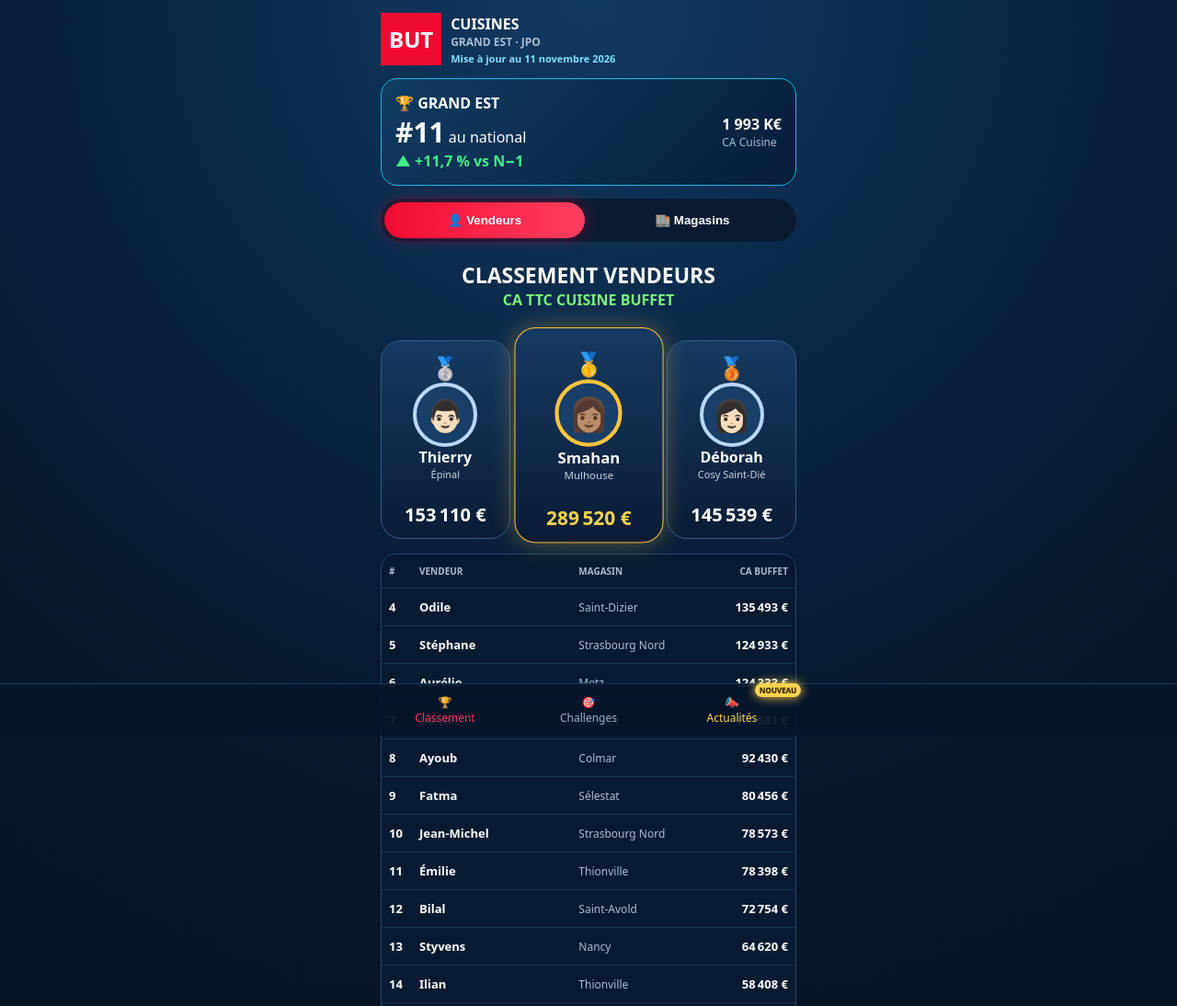
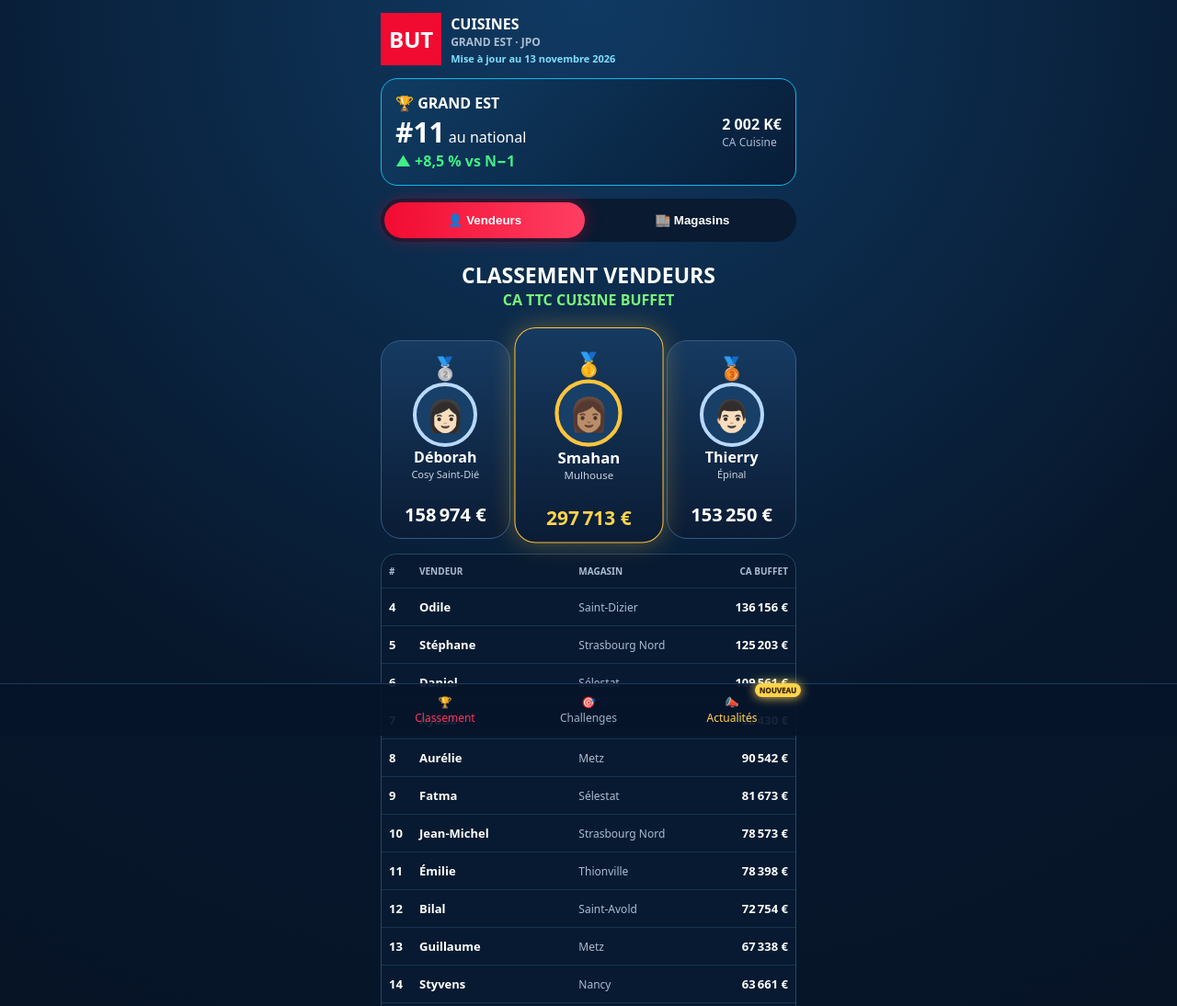
Before and after one commit to EmilianiM/grandest, a plain HTML site: page index.html in a window 1280 px wide. Shown: the top 1094 px of the page at 92% size. Drawn offline with Linux system fonts and the light colour scheme.

Commit message:
Add files via upload

```diff
--- a/index.html
+++ b/index.html
@@ -13,48 +13,48 @@
     @media(max-width:380px){.row{grid-template-columns:24px 1.2fr .9fr 76px;font-size:12px}.avatar{width:62px;height:62px}.name{font-size:14px}.ca{font-size:17px}}
     @media(prefers-reduced-motion:reduce){.pulse{animation:none}}
   </style>
-<style>.bar{width:95.9%}</style>
+<style>.bar{width:96.3%}</style>
 </head>
 <body>
 <main class="app">
-  <div class="brand"><div class="logo">BUT</div><div>CUISINES<div class="small">GRAND EST · JPO</div><div class="asof">Mise à jour au 11 novembre 2026</div></div></div>
+  <div class="brand"><div class="logo">BUT</div><div>CUISINES<div class="small">GRAND EST · JPO</div><div class="asof">Mise à jour au 13 novembre 2026</div></div></div>
   <div id="rankingsPage">
-  <section class="region"><div>🏆 <b>GRAND EST</b><div><span class="rank">#11</span> au national</div><span class="up">▲ +11,7 % vs N−1</span></div><div><b>1 993 K€</b><div class="small">CA Cuisine</div></div></section>
+  <section class="region"><div>🏆 <b>GRAND EST</b><div><span class="rank">#11</span> au national</div><span class="up">▲ +8,5 % vs N−1</span></div><div><b>2 002 K€</b><div class="small">CA Cuisine</div></div></section>
   <div class="tabs"><button class="tab active" data-view="sellers">👤 Vendeurs</button><button class="tab" data-view="stores">🏬 Magasins</button></div>
   <section id="sellers"><div class="title"><h1>CLASSEMENT VENDEURS</h1><b>CA TTC CUISINE BUFFET</b></div><div class="podium" id="sellerPodium"></div><div class="table" id="sellerTable"></div></section>
   <section id="stores" class="hide"><div class="title"><h1>CLASSEMENT MAGASINS</h1><b>CA TTC CUISINE</b></div><div class="podium" id="storePodium"></div><div class="table" id="storeTable"></div></section>
-  <section class="panel"><div class="bigstats"><div><strong>11e</strong><span class="small">/14 national</span></div><div><strong>1 993 K€</strong><span class="small">CA Cuisine</span></div><div><strong class="up">+11,7%</strong><span class="small">vs N−1</span></div></div><div style="margin-top:16px"><b>Objectif minimum région JPO</b><div class="progress"><div class="bar"></div></div><div class="small" style="margin-top:5px">1 993 K€ / 2 078 K€ · 95,9%</div></div></section>
+  <section class="panel"><div class="bigstats"><div><strong>11e</strong><span class="small">/14 national</span></div><div><strong>2 002 K€</strong><span class="small">CA Cuisine</span></div><div><strong class="up">+8,5%</strong><span class="small">vs N−1</span></div></div><div style="margin-top:16px"><b>Objectif minimum région JPO</b><div class="progress"><div class="bar"></div></div><div class="small" style="margin-top:5px">2 002 K€ / 2 078 K€ · 96,3%</div></div></section>
   </div>
-  <section id="challengesPage" class="hide"><div class="title"><h1>CHALLENGE RÉGIONAL</h1><b>MANCHE RETOUR · DU 23 AU 26 OCTOBRE</b></div><img class="challenge-poster" src="duel-manche-retour.png" alt="Duel des régions, manche retour entre la Bourgogne-Savoie et le Grand Est"><section class="panel"><div class="bigstats"><div><strong>1 993</strong><span class="small">K€ réalisés</span></div><div><strong>2 078</strong><span class="small">K€ objectif minimum</span></div><div><strong class="up">95,9%</strong><span class="small">atteints</span></div></div><div class="progress"><div class="bar"></div></div></section></section>
+  <section id="challengesPage" class="hide"><div class="title"><h1>CHALLENGE RÉGIONAL</h1><b>MANCHE RETOUR · DU 23 AU 26 OCTOBRE</b></div><img class="challenge-poster" src="duel-manche-retour.png" alt="Duel des régions, manche retour entre la Bourgogne-Savoie et le Grand Est"><section class="panel"><div class="bigstats"><div><strong>2 002</strong><span class="small">K€ réalisés</span></div><div><strong>2 078</strong><span class="small">K€ objectif minimum</span></div><div><strong class="up">96,3%</strong><span class="small">atteints</span></div></div><div class="progress"><div class="bar"></div></div></section></section>
   <section id="newsPage" class="hide"><div class="title"><h1>ACTUALITÉS</h1><b>INFORMATIONS DU MOMENT</b></div><article class="news-card featured"><div class="news-copy"><h2>✨ Nouvelle fonctionnalité disponible sur Planner</h2><p>Lorsque vous faites un clic droit sur un meuble, vous accédez directement à un menu rapide proposant six fonctions : <b>modifier, replacer, ouvrir, positionner, dupliquer et supprimer</b>.</p><p>Vous bénéficiez également d’un accès plus rapide à l’éditeur de plan de travail.</p></div></article><article class="news-card"><div class="news-copy"><h2>Cuisine Weeks</h2><p>Jusqu’à <b>−40 %</b> sur une sélection de cuisines et plans de travail, avec paiement en <b>20 fois sans frais</b>.</p><p class="small">Offre valable jusqu’au 26 octobre 2026. Voir conditions en magasin.</p></div></article><article class="news-card"><div class="news-copy"><h2>Applicatif Planner HOP</h2><p>Bonjour à tous,</p><p>La gamme HOP est actuellement en cours de déploiement sur le SMO. Le Planner n’est pas encore disponible à ce jour. Dès sa mise en service, une communication dédiée vous sera adressée.</p><p>Dans cette attente, merci de ne pas cliquer sur le bouton HOP. Nous vous remercions pour votre patience et votre compréhension.</p></div></article></section>
 </main>
 <footer class="footer"><div class="footerin"><button class="nav active" data-page="rankingsPage">🏆<br>Classement</button><button class="nav" data-page="challengesPage">🎯<br>Challenges</button><button class="nav news-alert" data-page="newsPage">📣<br>Actualités</button></div></footer>
 <script>
 const sellers=[
-  {name:'Smahan',store:'Mulhouse',ca:289520,face:'👩🏽'},
-  {name:'Thierry',store:'Épinal',ca:153110,face:'👨🏻'},
-  {name:'Déborah',store:'Cosy Saint-Dié',ca:145539,face:'👩🏻'},
-  {name:'Odile',store:'Saint-Dizier',ca:135493,face:'👩🏻'},
-  {name:'Stéphane',store:'Strasbourg Nord',ca:124933,face:'👨🏻'},
-  {name:'Aurélie',store:'Metz',ca:124333,face:'👩🏻'},
+  {name:'Smahan',store:'Mulhouse',ca:297713,face:'👩🏽'},
+  {name:'Déborah',store:'Cosy Saint-Dié',ca:158974,face:'👩🏻'},
+  {name:'Thierry',store:'Épinal',ca:153250,face:'👨🏻'},
+  {name:'Odile',store:'Saint-Dizier',ca:136156,face:'👩🏻'},
+  {name:'Stéphane',store:'Strasbourg Nord',ca:125203,face:'👨🏻'},
   {name:'Daniel',store:'Sélestat',ca:109561,face:'👨🏻',glasses:true},
   {name:'Ayoub',store:'Colmar',ca:92430,face:'👨🏽'},
-  {name:'Fatma',store:'Sélestat',ca:80456,face:'👩🏽'},
+  {name:'Aurélie',store:'Metz',ca:90542,face:'👩🏻'},
+  {name:'Fatma',store:'Sélestat',ca:81673,face:'👩🏽'},
   {name:'Jean-Michel',store:'Strasbourg Nord',ca:78573,face:'👨🏻'},
   {name:'Émilie',store:'Thionville',ca:78398,face:'👩🏻'},
   {name:'Bilal',store:'Saint-Avold',ca:72754,face:'👨🏽'},
-  {name:'Styvens',store:'Nancy',ca:64620,face:'👨🏻'},
+  {name:'Guillaume',store:'Metz',ca:67338,face:'👨🏻'},
+  {name:'Styvens',store:'Nancy',ca:63661,face:'👨🏻'},
   {name:'Ilian',store:'Thionville',ca:58408,face:'👨🏻'},
-  {name:'Guillaume',store:'Metz',ca:55888,face:'👨🏻'},
-  {name:'Cédric',store:'Strasbourg Nord',ca:49297,face:'👨🏻'},
-  {name:'Emmanuelle',store:'Sarreguemines',ca:45483,face:'👩🏻'},
+  {name:'Emmanuelle',store:'Sarreguemines',ca:49848,face:'👩🏻'},
+  {name:'Cédric',store:'Strasbourg Nord',ca:49386,face:'👨🏻'},
   {name:'Louise',store:'Remiremont',ca:41436,face:'👩🏻'},
   {name:'Olivier',store:'Nancy',ca:41332,face:'👨🏻'},
-  {name:'Johann',store:'Belfort',ca:24061,face:'👨🏻'},
+  {name:'Johann',store:'Belfort',ca:24315,face:'👨🏻'},
   {name:'Émilie Z.',store:'Colmar',ca:3838,face:'👩🏻'},
   {name:'Florian',store:'Épinal',ca:2929,face:'👨🏻'},
   {name:'Yohan',store:'Épinal',ca:2829,face:'👨🏻'},
-  {name:'Inès',store:'Sélestat',ca:1662,face:'👩🏽'},
+  {name:'Inès',store:'Sélestat',ca:1702,face:'👩🏽'},
   {name:'Marlon',store:'Remiremont',ca:1398,face:'👨🏻'},
   {name:'Nathalie',store:'Cosy Sarrebourg',ca:542,face:'👩🏻'},
   {name:'Julie',store:'Metz',ca:388,face:'👩🏻'},
@@ -64,12 +64,12 @@ const sellers=[
   {name:'Malo',store:'Colmar',ca:-1212,face:'👨🏻'}
 ];
 const stores=[
-  {name:'Mulhouse',ca:299000},{name:'Strasbourg Nord',ca:258000},{name:'Sélestat',ca:199000},{name:'Metz',ca:197000},{name:'Épinal',ca:165000},{name:'Cosy Saint-Dié',ca:154000},{name:'Thionville',ca:150000},{name:'Saint-Dizier',ca:145000},{name:'Nancy',ca:113000},{name:'Colmar',ca:102000},{name:'Saint-Avold',ca:79000},{name:'Sarreguemines',ca:49000},{name:'Remiremont',ca:47000},{name:'Belfort',ca:35000},{name:'Cosy Sarrebourg',ca:2000}
+  {name:'Mulhouse',ca:308000},{name:'Strasbourg Nord',ca:259000},{name:'Sélestat',ca:200000},{name:'Metz',ca:175000},{name:'Cosy Saint-Dié',ca:168000},{name:'Épinal',ca:166000},{name:'Thionville',ca:150000},{name:'Saint-Dizier',ca:146000},{name:'Nancy',ca:112000},{name:'Colmar',ca:103000},{name:'Saint-Avold',ca:79000},{name:'Sarreguemines',ca:53000},{name:'Remiremont',ca:47000},{name:'Belfort',ca:35000},{name:'Cosy Sarrebourg',ca:3000}
 ];
 const euro=v=>v.toLocaleString('fr-FR',{style:'currency',currency:'EUR',maximumFractionDigits:0});
 const avatar=x=>`<div class="avatar">${x.face||'🏬'}${x.glasses?'<span class="glasses">👓</span>':''}</div>`;
 function renderSellers(){const order=[1,0,2];document.getElementById('sellerPodium').innerHTML=order.map(i=>`<div class="p ${i===0?'first pulse':''}"><div class="medal">${['🥇','🥈','🥉'][i]}</div>${sellers[i].newLeader?'<div class="leader-badge">✨ Nouveau leader ✨</div>':''}${avatar(sellers[i])}<div class="name">${sellers[i].name}</div><div class="store">${sellers[i].store}</div><div class="ca">${euro(sellers[i].ca)}</div></div>`).join('');document.getElementById('sellerTable').innerHTML='<div class="row head"><div>#</div><div>VENDEUR</div><div>MAGASIN</div><div style="text-align:right">CA BUFFET</div></div>'+sellers.slice(3).map((x,j)=>`<div class="row"><b>${j+4}</b><b>${x.name}</b><span class="small">${x.store}</span><span class="money">${euro(x.ca)}</span></div>`).join('')}
-function renderStores(){const total=1993000;const part=x=>(x.ca/total*100).toLocaleString('fr-FR',{maximumFractionDigits:1})+' % de la région';const order=[1,0,2];document.getElementById('storePodium').innerHTML=order.map(i=>`<div class="p ${i===0?'first pulse':''}"><div class="medal">${['🥇','🥈','🥉'][i]}</div>${avatar({face:'🏬'})}<div class="name">${stores[i].name}</div><div class="store">${part(stores[i])}</div><div class="ca">${euro(stores[i].ca)}</div></div>`).join('');document.getElementById('storeTable').innerHTML='<div class="row head"><div>#</div><div>MAGASIN</div><div>PART RÉGION</div><div style="text-align:right">CA CUISINE</div></div>'+stores.slice(3).map((x,j)=>`<div class="row"><b>${j+4}</b><b>${x.name}</b><span class="small">${part(x)}</span><span class="money">${euro(x.ca)}</span></div>`).join('')}
+function renderStores(){const total=2002000;const part=x=>(x.ca/total*100).toLocaleString('fr-FR',{maximumFractionDigits:1})+' % de la région';const order=[1,0,2];document.getElementById('storePodium').innerHTML=order.map(i=>`<div class="p ${i===0?'first pulse':''}"><div class="medal">${['🥇','🥈','🥉'][i]}</div>${avatar({face:'🏬'})}<div class="name">${stores[i].name}</div><div class="store">${part(stores[i])}</div><div class="ca">${euro(stores[i].ca)}</div></div>`).join('');document.getElementById('storeTable').innerHTML='<div class="row head"><div>#</div><div>MAGASIN</div><div>PART RÉGION</div><div style="text-align:right">CA CUISINE</div></div>'+stores.slice(3).map((x,j)=>`<div class="row"><b>${j+4}</b><b>${x.name}</b><span class="small">${part(x)}</span><span class="money">${euro(x.ca)}</span></div>`).join('')}
 renderSellers();renderStores();document.querySelectorAll('.tab').forEach(b=>b.addEventListener('click',()=>{document.querySelectorAll('.tab').forEach(x=>x.classList.remove('active'));b.classList.add('active');document.getElementById('sellers').classList.toggle('hide',b.dataset.view!=='sellers');document.getElementById('stores').classList.toggle('hide',b.dataset.view!=='stores')}));document.querySelectorAll('.nav').forEach(b=>b.addEventListener('click',()=>{document.querySelectorAll('.nav').forEach(x=>x.classList.remove('active'));b.classList.add('active');['rankingsPage','challengesPage','newsPage'].forEach(id=>document.getElementById(id).classList.toggle('hide',id!==b.dataset.page));window.scrollTo({top:0,behavior:'smooth'})}));
 </script>
 </body>
```
